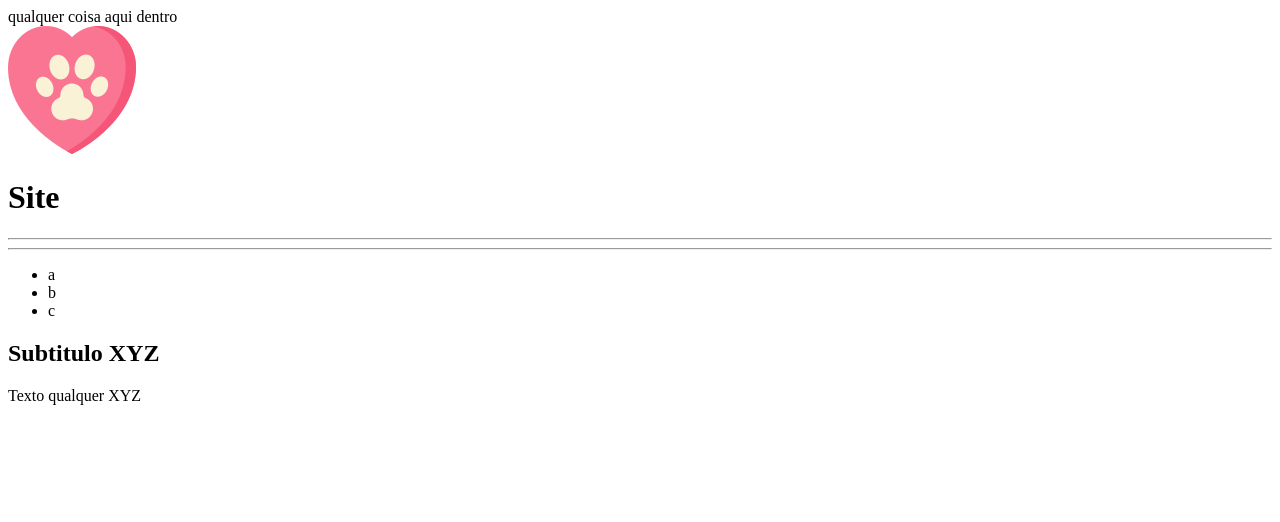
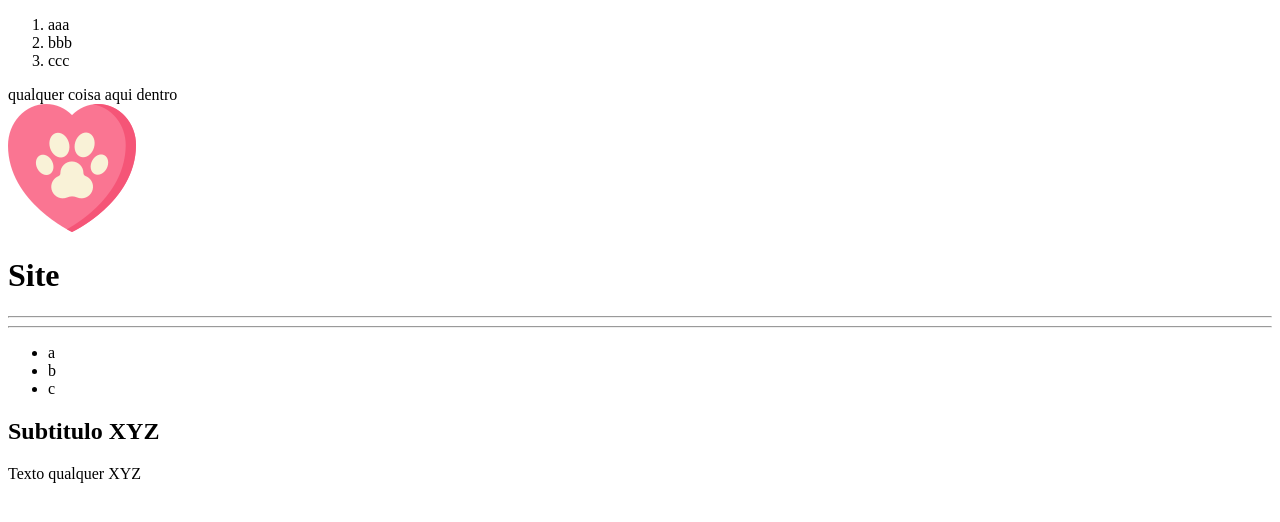
Before and after one commit to bsantostiago/teste-repo-2025, a plain HTML site: page index.html in a window 1280 px wide. Drawn offline with Linux system fonts and the light colour scheme.

Commit message:
adiciona lista ol

```diff
--- a/index.html
+++ b/index.html
@@ -6,6 +6,12 @@
     <title>Document</title>
 </head>
 <body>
+
+    <ol>
+        <li>aaa</li>
+        <li>bbb</li>
+        <li>ccc</li>
+    </ol>
 
     <div class="colorida">
         qualquer coisa aqui dentro
```
